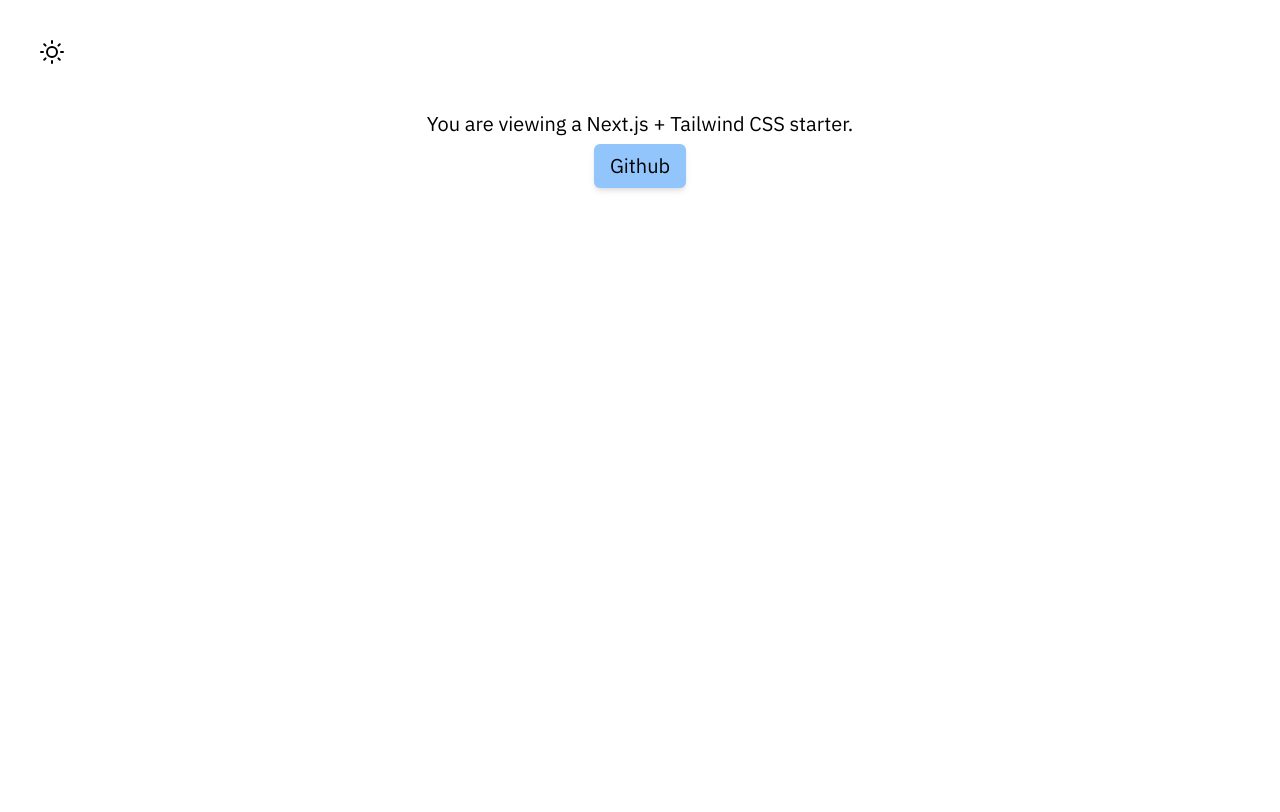
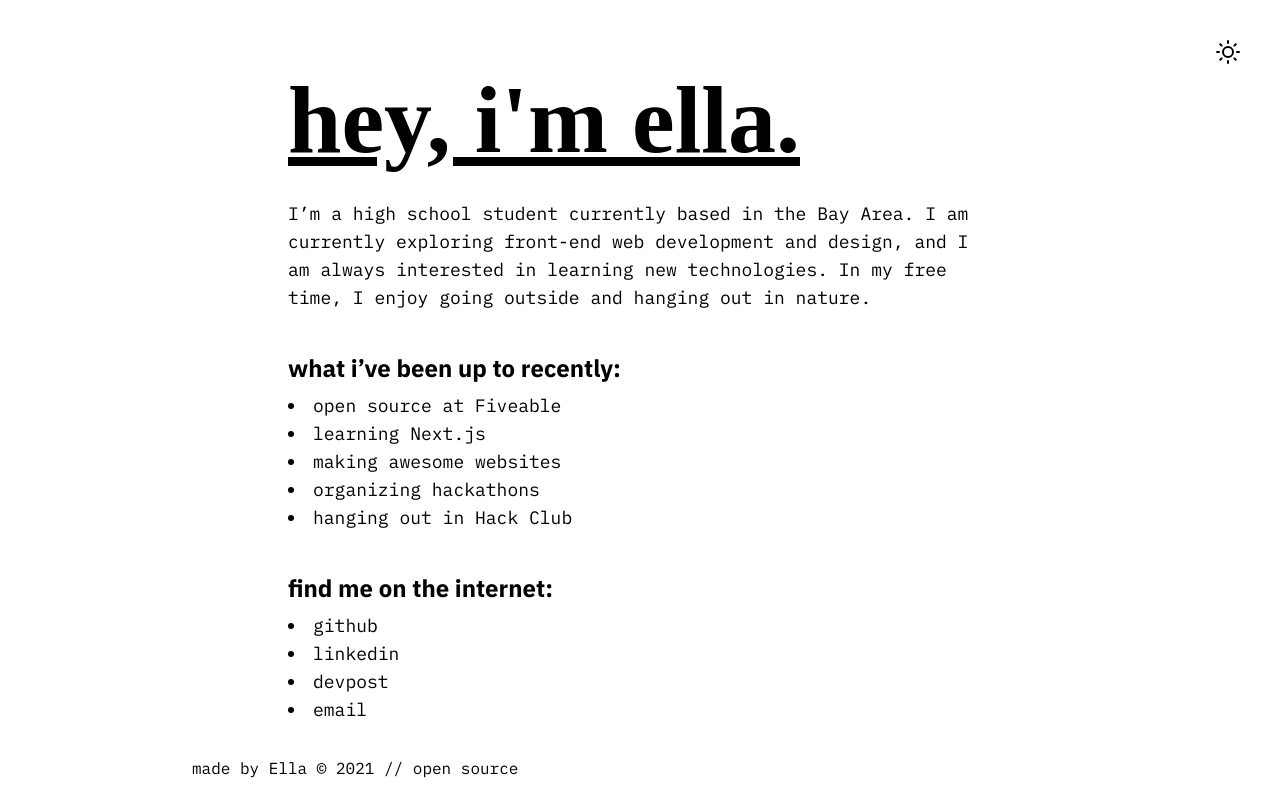
Before and after one commit to exu3/site, a Next.js app: page / in a window 1280 px wide. Built offline with nearby package versions, Linux system fonts and the light colour scheme; a web font is replaced by a local one.

Commit message:
feat: everything

```diff
--- a/components/footer.js
+++ b/components/footer.js
@@ -1,7 +1,10 @@
 export default function Footer() {
   return (
     <div>
-      <p>Copyleft Ella 2021. No Rights Reserved.</p>
+      <p className="font-mono">
+        made by Ella © 2021 //{" "}
+        <a href="https://github.com/eilla1/v2">open source</a>
+      </p>
     </div>
   );
 }
--- a/components/head.js
+++ b/components/head.js
@@ -1,9 +1,10 @@
 import Head from "next/head";
 
 export default function HeadObject({ children }) {
-  const title = "Hello World";
-  const description = "This is a Next.js boilerplate.";
-  const keywords = "put some fun keywords here";
+  const title = "Ella";
+  const description =
+    "Hey, I'm Ella. I'm currently a student and front-end web developer/designer.";
+  const keywords = "portfolio, react, website, freelance";
   const author = "Ella";
   const twitter = "@ella";
   //const image = "/ogimage.png"; // This is your OpenGraph image
@@ -16,7 +17,7 @@
       <meta name="description" content={description} />
       <meta name="keywords" content={keywords} />
       <meta name="author" content={author} />
-      <meta property="og:url" content="yourdomain.com" />
+      <meta property="og:url" content="ella.cx" />
       <meta property="og:type" content="website" />
       <meta property="og:title" content={title} />
       <meta property="og:description" content={description} />
--- a/components/nav.js
+++ b/components/nav.js
@@ -12,14 +12,28 @@
 export default function Nav() {
   const { theme, setTheme } = useTheme();
   useEffect(() => {
-    console.log("Hello World.");
+    console.log("Hi there! Want to hire me? Send me a message :)");
   });
   return (
     <nav className="dark:text-white">
-      <ul className="flex flex-wrap sm:justify-between items-start sm:items-center p-8 mt-6 sm:mt-0">
-        {/* <li>Hello</li> */}
+      <div className="flex justify-end px-8 pt-8">
+        <button
+          onClick={() => {
+            setTheme(theme === "dark" ? "light" : "dark");
+            document
+              .querySelector("#theme_toggle")
+              .classList.toggle("rotate-180");
+          }}
+          className="p-2 rounded-full hover:bg-black dark:hover:bg-white hover:bg-opacity-10 dark:hover:bg-opacity-10 transform duration-200"
+          id="theme_toggle"
+        >
+          <FiSun size={24} />
+        </button>
+      </div>
+      {/* <ul className="flex flex-wrap items-start sm:items-center p-8 mt-6 sm:mt-0">
+        <li>Hello</li>
         <ul className={`mx-auto sm:mx-0 flex flex-row space-x-5`}>
-          {/* {links.map(({ href, label }) => (
+          {links.map(({ href, label }) => (
             <li className="self-center" key={`${href}${label}`}>
               <Link href={href}>
                 <a
@@ -29,7 +43,7 @@
                 </a>
               </Link>
             </li>
-          ))} */}
+          ))}
           <li>
             <button
               onClick={() => {
@@ -45,7 +59,7 @@
             </button>
           </li>
         </ul>
-      </ul>
+      </ul> */}
     </nav>
   );
 }
--- a/pages/index.js
+++ b/pages/index.js
@@ -1,19 +1,73 @@
 import HeadObject from "../components/head";
 import Nav from "../components/nav";
+import Link from "next/link";
+import Footer from "../components/footer";
+
+const links = [
+  { label: "github", href: "https://github.com/eilla1" },
+  { label: "linkedin", href: "https://linkedin.com/in/ellla-x" },
+  { label: "devpost", href: "https://devpost.com/eilla1" },
+  { label: "email", href: "mailto:exu6056@gmail.com" },
+];
 
 export default function Home() {
-
   return (
     <div className="dark:text-white dark:bg-black">
       <HeadObject />
       <Nav />
-      <div className="text-xl text-center">
-        <h1 className="leading-loose">
-          You are viewing a Next.js + Tailwind CSS starter.
+      <main className="px-8 md:px-24 lg:px-48 xl:px-72">
+        <h1 className="md:text-8xl text-5xl font-playfair font-extrabold underline pb-4 md:pb-8 lowercase sm:leading-loose">
+          Hey, I'm Ella.
         </h1>
-        <button className="rounded-md bg-blue-300 dark:bg-blue-500 p-2 px-4 shadow-md mx-auto hover:shadow-lg">
-          <a href="https://github.com/eilla1/next-starter">Github</a>
-        </button>
+        <section>
+          <p className="font-mono text-lg">
+            I’m a high school student currently based in the Bay Area. I am
+            currently exploring front-end web development and design, and I am
+            always interested in learning new technologies. In my free time, I
+            enjoy going outside and hanging out in nature.
+          </p>
+        </section>
+        <section className="mt-8">
+          <h2 className="font-sans font-bold text-2xl lowercase leading-loose">
+            what i’ve been up to recently:
+          </h2>
+          <ul className="font-mono text-lg list-disc list-inside">
+            <li>
+              open source at <a href="https://open.fiveable.me">Fiveable</a>
+            </li>
+            <li>
+              learning <a href="https://yeeet.tech">Next.js</a>
+            </li>
+            <li>
+              making awesome <a href="https://awards.hackclub.com">websites</a>
+            </li>
+            <li>
+              organizing <a href="https://neohacks.org">hackathons</a>
+            </li>
+            <li>
+              hanging out in <a href="https://hackclub.com/slack">Hack Club</a>
+            </li>
+          </ul>
+        </section>
+        <section className="mt-8">
+          <h2 className="font-sans font-bold text-2xl lowercase leading-loose">
+            find me on the internet:
+          </h2>
+          {links.map(({ href, label }) => (
+            <ul className="font-mono text-lg list-disc list-inside">
+              <li key={``}>
+                <Link href={href}>
+                  <a className={`hover:text-gray-400 hover:underline`}>
+                    {label}
+                  </a>
+                </Link>
+              </li>
+            </ul>
+          ))}
+        </section>
+      </main>
+      <div className="px-8 md:px-24 lg:px-48 p-8">
+        <Footer />
       </div>
     </div>
   );
```
